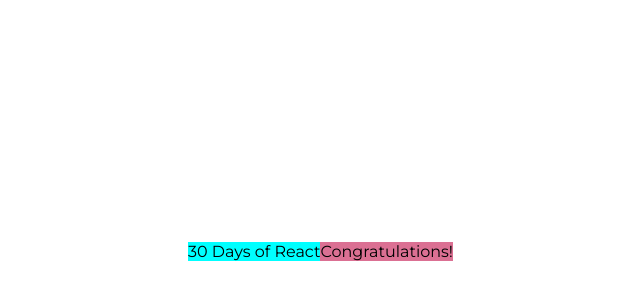
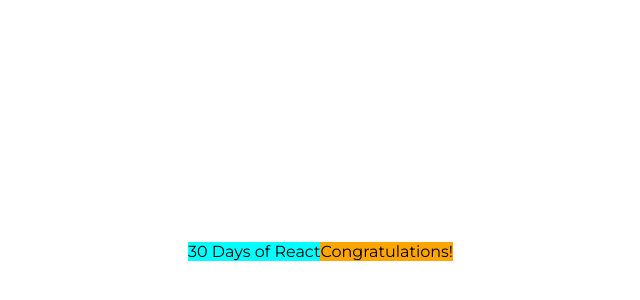
Before and after one commit to eunicejhu/typescript-blog.github.io, a React (Create React App) app in the folder solutions/demo/: page / in a window 1280 px wide. Shown: the part 174-474 px from the top of the page, without its empty margins (452-1092 px from the left). Built offline with nearby package versions, Linux system fonts and the light colour scheme.

Commit message:
Add solution for day15 Level2 No.5 (classnames)

```diff
--- a/solutions/demo/package.json
+++ b/solutions/demo/package.json
@@ -33,6 +33,7 @@
     ]
   },
   "devDependencies": {
+    "classnames": "^2.2.6",
     "node-sass": "^4.14.1"
   }
 }
--- a/solutions/demo/src/components/event/Event.jsx
+++ b/solutions/demo/src/components/event/Event.jsx
@@ -1,10 +1,15 @@
 import React, {Component} from 'react'
 import "./Event.css"
 import EventStyles from "../../styles/Event.module.scss"
+import classNames from 'classnames/bind'
+
+let cx = classNames.bind(EventStyles)
+
 export default class Event extends Component{
     state = {
         pageX: document.body.clientWidth/2,
-        pageY: document.body.clientHeight/2
+        pageY: document.body.clientHeight/2,
+        type: "warnning",
     }
 
     onMouseEnter = () => {
@@ -13,7 +18,12 @@ export default class Event extends Component{
         this.setState({pageX: randomPageX, pageY: randomPageY})
     }
     render() {
-        const {pageX, pageY} = this.state
-        return <p className={EventStyles.event_p}  style={{position:"absolute", left: pageX, top: pageY}} onMouseEnter={this.onMouseEnter}>30 Days of React<span>Congratulations!</span></p>
+        const {pageX, pageY, type} = this.state
+        const spanClassNames = cx({
+            error: type==="error",
+            warnning: type === "warnning",
+            info: type==="info"
+        })
+        return <p className={EventStyles.event_p}  style={{position:"absolute", left: pageX, top: pageY}} onMouseEnter={this.onMouseEnter}>30 Days of React<span className={spanClassNames}>Congratulations!</span></p>
     }
 }
--- a/solutions/demo/src/styles/Event.module.scss
+++ b/solutions/demo/src/styles/Event.module.scss
@@ -1,6 +1,16 @@
 .event_p {
     background-color: aqua;
-    span {
-        background-color: palevioletred;
-    }
+
 }
+
+.error {
+    background-color: red
+}
+
+.info {
+    background-color: lightskyblue;
+}
+
+.warnning {
+    background-color: orange;
+}
```
Also changed, not shown: 1 other file (tests, documents, lock files or other folders).
